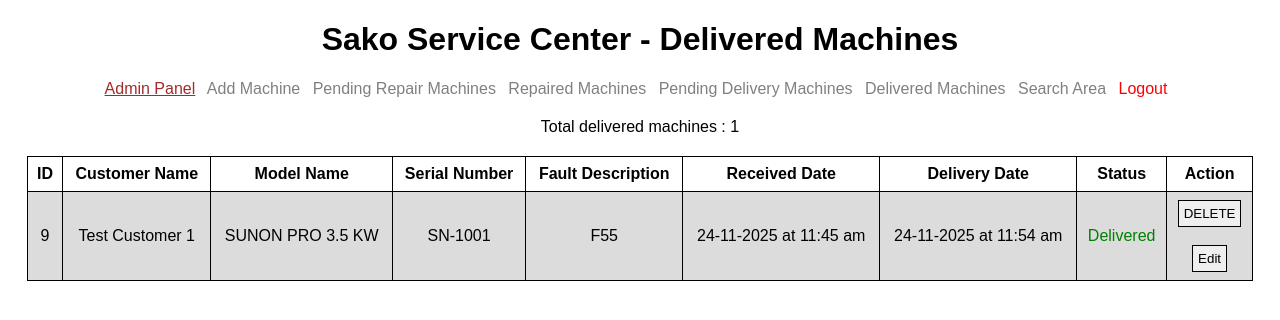
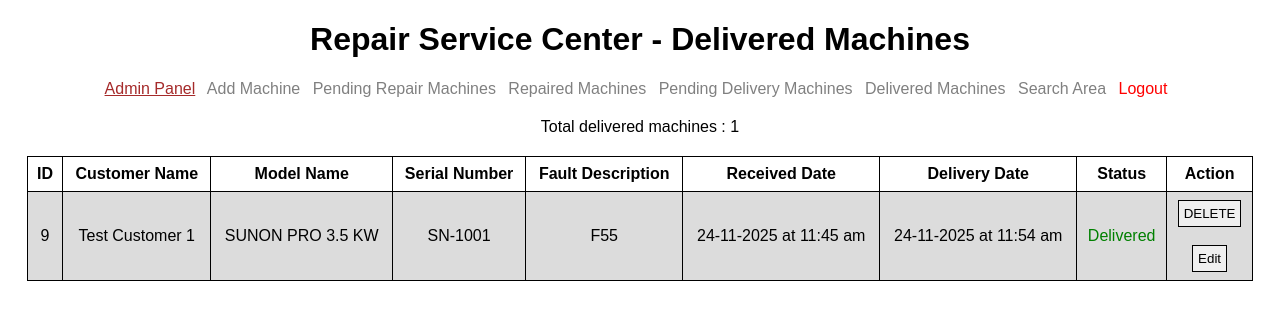
Before and after one commit to houssamirasha64-byte/ssc-service-center, a PHP site: page /delivered.php in a window 1280 px wide. Shown: the top 320 px of the page. Run offline with PHP 8.4, Linux system fonts and the light colour scheme; a user stored in the database is signed in; data comes from the database, SQL or seed files in the repository.

Commit message:
Rename the business to Repair Service Center

```diff
--- a/admin_edit_employee.php
+++ b/admin_edit_employee.php
@@ -11,7 +11,7 @@ if (!$row) exit("Employee not found");
 ?>
 <link rel="stylesheet" href="style.css">
 <br>
-<h1>(SSC) Admin Panel: Edit Employee</h1><br>
+<h1>Admin Panel: Edit Employee</h1><br>
 <form method="POST" action="phpp/edit_employee.php">
 <input type="hidden" name="id" value="<?= (int) $row['id'] ?>">
 <label for="name">Employee Name: </label>
--- a/admin_employees.php
+++ b/admin_employees.php
@@ -6,7 +6,7 @@ $result = $conn->query("SELECT * FROM users");
 ?>
 <link rel="stylesheet" href="style.css">
 <br>
-<h2>(SSC) Admin Panel: Employee Management</h2>
+<h2>Admin Panel: Employee Management</h2>
 <a style="color: chocolate; text-decoration: underline;" href="index.php">Back to System</a>
 <form method="POST" action="phpp/add_employee.php"><br>
 <label for="name">Employee Name: </label>
--- a/delivered.php
+++ b/delivered.php
@@ -3,13 +3,13 @@
 <html>
 
 <head>
-    <title>Sako Service Center - Delivered Machines</title>
+    <title>Repair Service Center - Delivered Machines</title>
     <link rel="stylesheet" href="style.css">
 </head>
 
 <body class="page-delivered">
     <center>
-        <h1>Sako Service Center - Delivered Machines</h1>
+        <h1>Repair Service Center - Delivered Machines</h1>
         <div>
             <?php
             require_once "phpp/connect.php";
--- a/index.php
+++ b/index.php
@@ -3,7 +3,7 @@
 <html>
 
 <head>
-    <title>Sako Service Center - Pending Repair Machines</title>
+    <title>Repair Service Center - Pending Repair Machines</title>
     <link rel="stylesheet" href="style.css">
 </head>
 
--- a/pending_delivery.php
+++ b/pending_delivery.php
@@ -3,14 +3,14 @@
 <html>
 
 <head>
-    <title>Sako Service Center - Pending Delivery Machines</title>
+    <title>Repair Service Center - Pending Delivery Machines</title>
     <link rel="stylesheet" href="style.css">
 
 </head>
 
 <body class="page-pending-delivery">
     <center>
-        <h1>Sako Service Center - Pending Delivery Machines</h1>
+        <h1>Repair Service Center - Pending Delivery Machines</h1>
         <div>
             <?php
             require_once "phpp/connect.php";
--- a/phpp/connect.php
+++ b/phpp/connect.php
@@ -1,7 +1,7 @@
 <?php
 $username = 'root';
 $pwd = '';
-$db_name = 'ssc';
+$db_name = 'repair_service';
 $host = '127.0.0.1';
 
 $conn = mysqli_connect($host, $username, $pwd, $db_name);
--- a/ssc.sql
+++ b/repair_service.sql
@@ -18,7 +18,7 @@ SET time_zone = "+00:00";
 /*!40101 SET NAMES utf8mb4 */;
 
 --
--- Database: `ssc`
+-- Database: `repair_service`
 --
 
 -- --------------------------------------------------------
--- a/repaired.php
+++ b/repaired.php
@@ -3,13 +3,13 @@
 <html>
 
 <head>
-    <title>Sako Service Center - Repaired Machines</title>
+    <title>Repair Service Center - Repaired Machines</title>
     <link rel="stylesheet" href="style.css">
 </head>
 
 <body class="page-repaired">
     <center>
-        <h1>Sako Service Center - Repaired Machines</h1>
+        <h1>Repair Service Center - Repaired Machines</h1>
         <div>
             <?php
             require_once "phpp/connect.php";
--- a/search.php
+++ b/search.php
@@ -3,7 +3,7 @@
 <html>
 
 <head>
-    <title>Sako Service Center - Search Area</title>
+    <title>Repair Service Center - Search Area</title>
     <link rel="stylesheet" href="style.css">
 </head>
 
```
Also changed, not shown: README.md.
